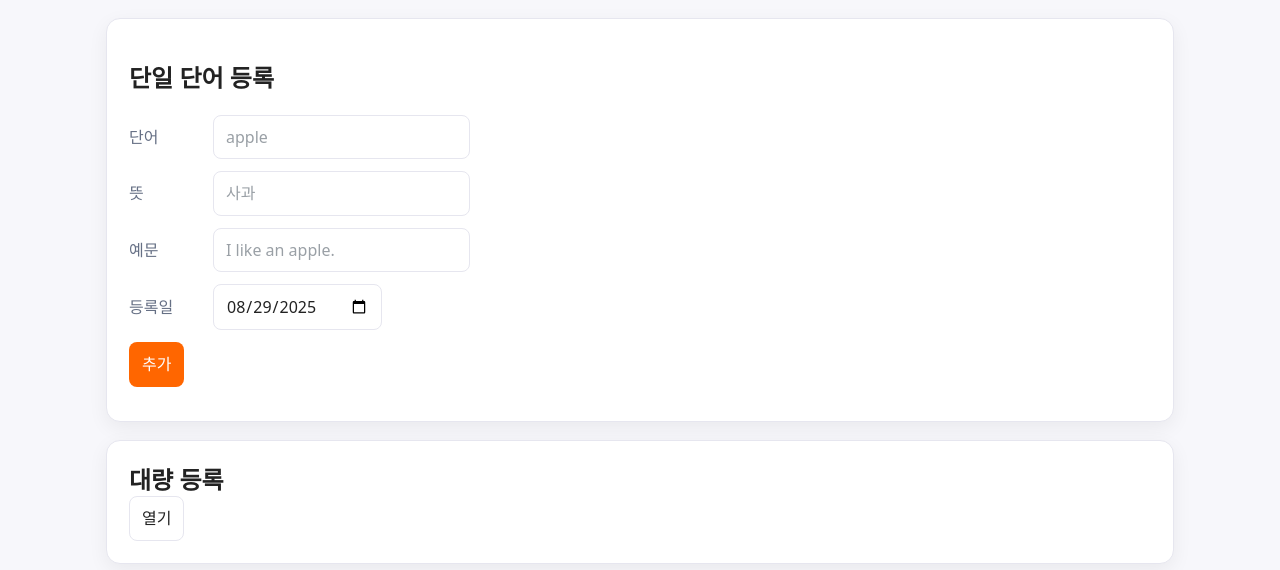
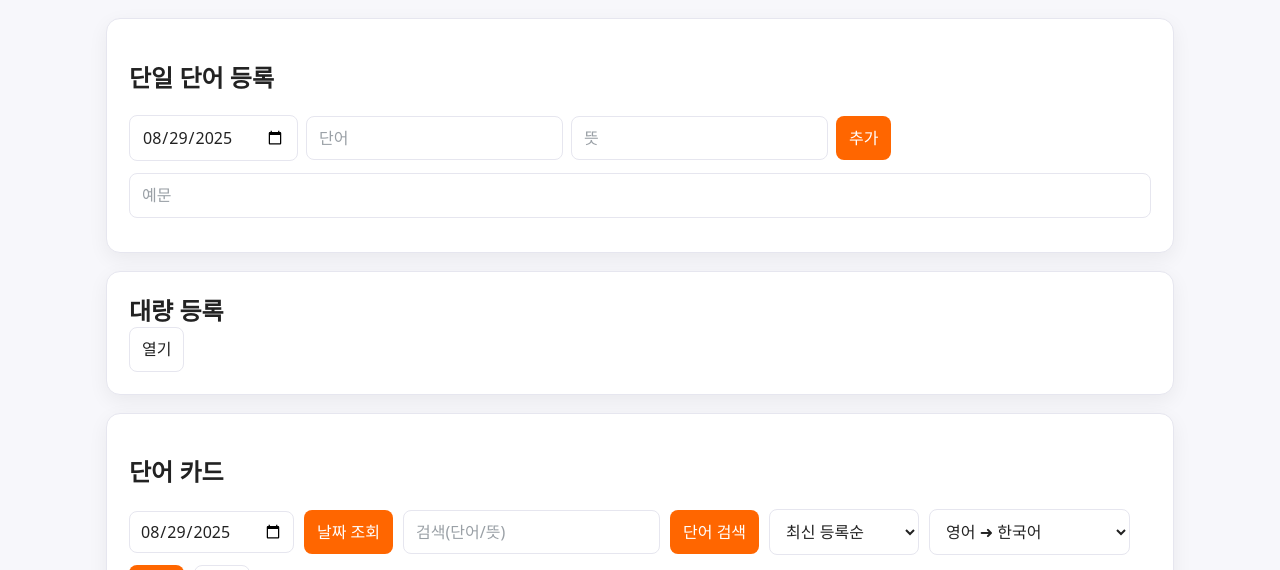
Before and after one commit to anredvon/english-word-app, a Flask app: page / in a window 1280 px wide. Shown: the part 85-655 px from the top of the page. Run offline with Flask 3, Linux system fonts and the light colour scheme; data that the repository does not hold is empty.

Commit message:
Update index.html

```diff
--- a/templates/index.html
+++ b/templates/index.html
@@ -23,25 +23,15 @@
     <section class="card">
       <h2>단일 단어 등록</h2>
       <form id="wordForm">
-        <div class="row">
-          <label for="word">단어</label>
-          <input id="word" placeholder="apple" required />
-        </div>
-        <div class="row">
-          <label for="meaning">뜻</label>
-          <input id="meaning" placeholder="사과" required />
-        </div>
-        <div class="row">
-          <label for="example">예문</label>
-          <input id="example" placeholder="I like an apple." />
-        </div>
-        <div class="row">
-          <label for="regDate">등록일</label>
-          <input id="regDate" type="date" />
-        </div>
-        <div class="row gap">
-          <button type="submit" class="accent">추가</button>
-        </div>
+       <div class="row gap">
+    <input id="regDate" type="date" />
+    <input id="word" type="text" placeholder="단어" />
+    <input id="meaning" type="text" placeholder="뜻" />
+    <button type="submit" class="accent">추가</button>
+  </div>
+  <div class="row gap">
+    <input id="example" type="text" placeholder="예문" style="flex:1;" />
+  </div>
       </form>
     </section>
 
```
